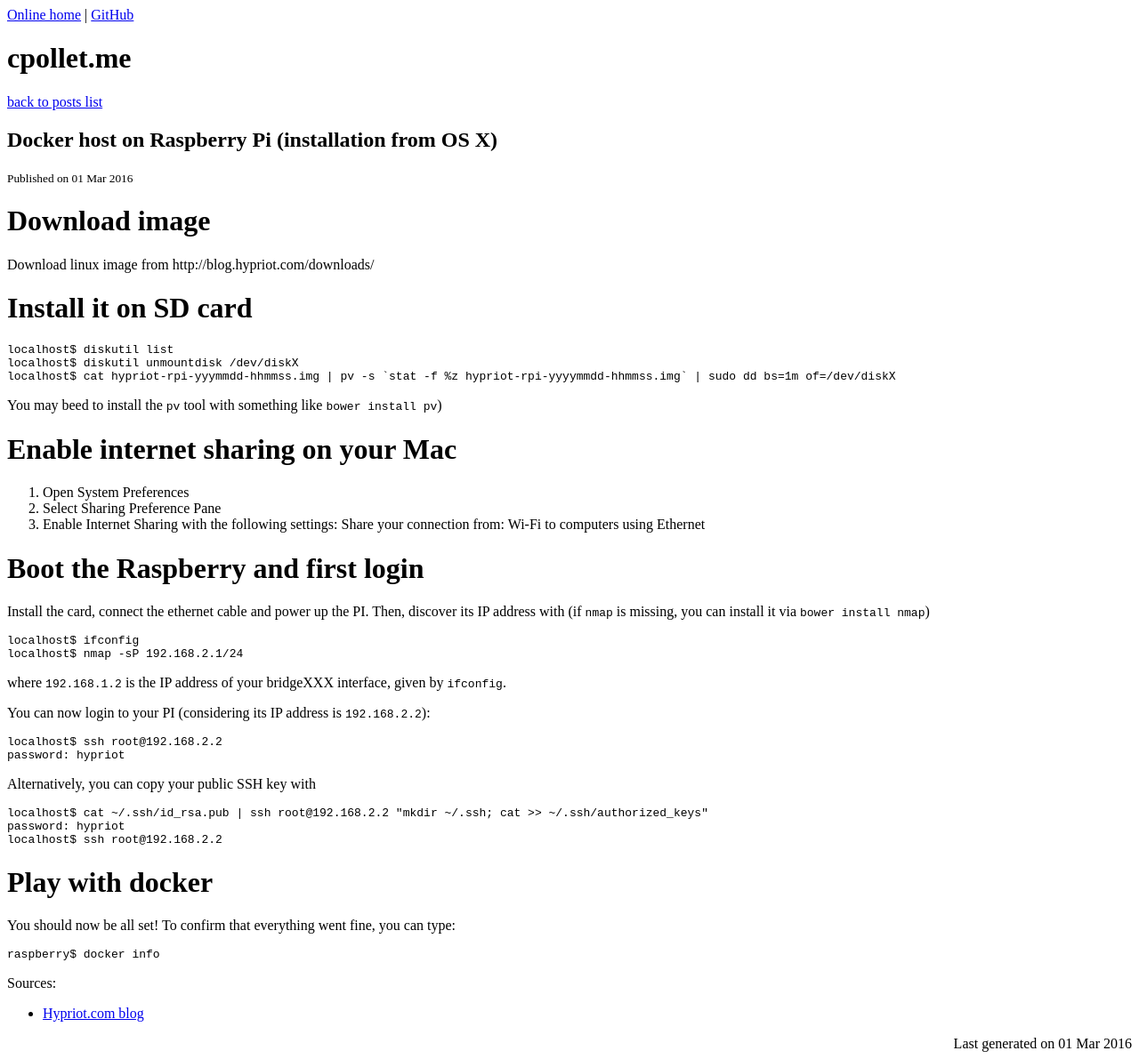
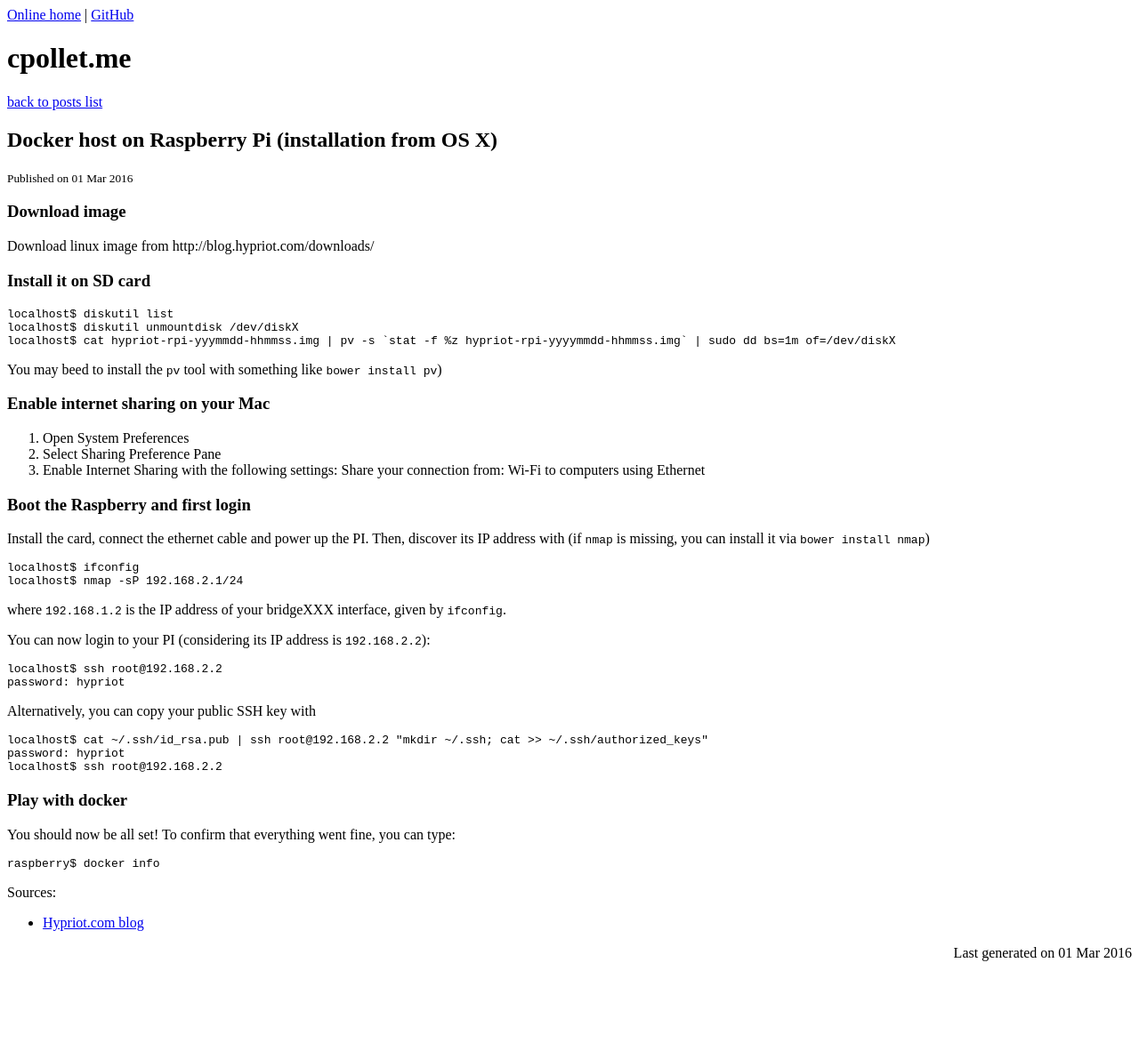
Before and after one commit to cpollet/cpollet.github.io, a Jekyll site: the page built from _posts/2016-03-01-Docker-on-Raspberry-Pi.md, in a window 1280 px wide. Shown: the whole page at 89% size. Built offline with Jekyll 4.4.1, drawn with Linux system fonts in a browser that asks for light colours; nearby versions of some CDN libraries; after the commit the page ends 1089 px from its top, so only the background shows below that.

Commit message:
more fixes

````diff
--- a/_posts/2016-03-01-Docker-on-Raspberry-Pi.md
+++ b/_posts/2016-03-01-Docker-on-Raspberry-Pi.md
@@ -3,10 +3,10 @@ layout: post
 title: Docker host on Raspberry Pi (installation from OS X)
 ---
 
-# Download image
+### Download image
 Download linux image from http://blog.hypriot.com/downloads/
 
-# Install it on SD card
+### Install it on SD card
 
 ```
 localhost$ diskutil list
@@ -15,13 +15,13 @@ localhost$ cat hypriot-rpi-yyymmdd-hhmmss.img | pv -s `stat -f %z hypriot-rpi-yy
 ```
 You may beed to install the `pv` tool with something like `bower install pv`)
 
-# Enable internet sharing on your Mac
+### Enable internet sharing on your Mac
 
 1. Open System Preferences
 1. Select Sharing Preference Pane
 1. Enable Internet Sharing with the following settings: Share your connection from: Wi-Fi to computers using Ethernet
 
-# Boot the Raspberry and first login
+### Boot the Raspberry and first login
 
 Install the card, connect the ethernet cable and power up the PI. Then, discover its IP address with (if `nmap` is missing, you can install it via `bower install nmap`)
 
@@ -47,7 +47,7 @@ password: hypriot
 localhost$ ssh root@192.168.2.2
 ```
 
-# Play with docker
+### Play with docker
 
 You should now be all set! To confirm that everything went fine, you can type:
 
````
Also changed, not shown: _posts/2016-02-20-Docker-hosts.md (+2 -2 lines).
